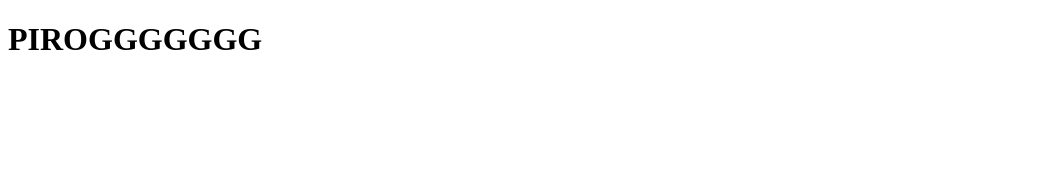
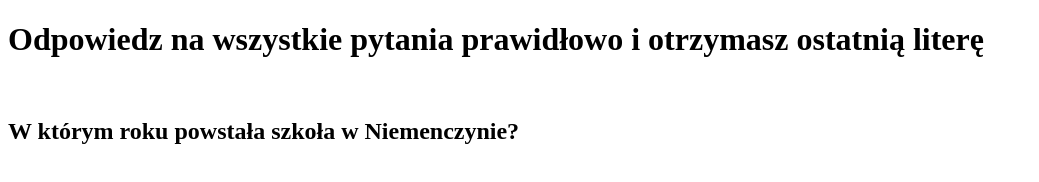
Before and after one commit to rukoblood67/rukoblood67.github.io, a plain HTML site: page index.html in a window 1280 px wide. Shown: the whole page, without its empty margins (0-1039 px from the left). Drawn offline with Linux system fonts and the light colour scheme.

Commit message:
update index.html

```diff
--- a/index.html
+++ b/index.html
@@ -4,6 +4,13 @@
     <title>Sajt</title>
   </head>
   <body>
-    <h1>PIROGGGGGGG</h1>
+    <h1>Odpowiedz na wszystkie pytania prawidłowo i otrzymasz ostatnią literę</h1>
+    <br>
+    <h2 id="pytanie">W którym roku powstała szkoła w Niemenczynie?</h2>
+    <script>
+      var Nr_woprosa = 1;
+      const tekstPytania = document.getElementById("pytanie");
+
+    </script>
   </body>
 </html>
```
